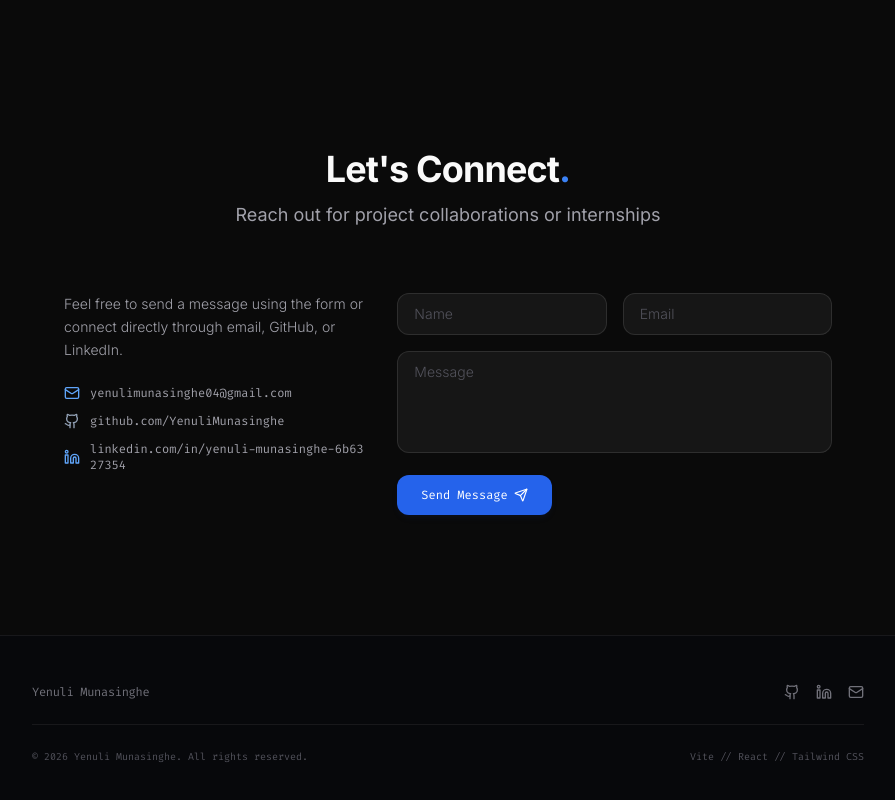
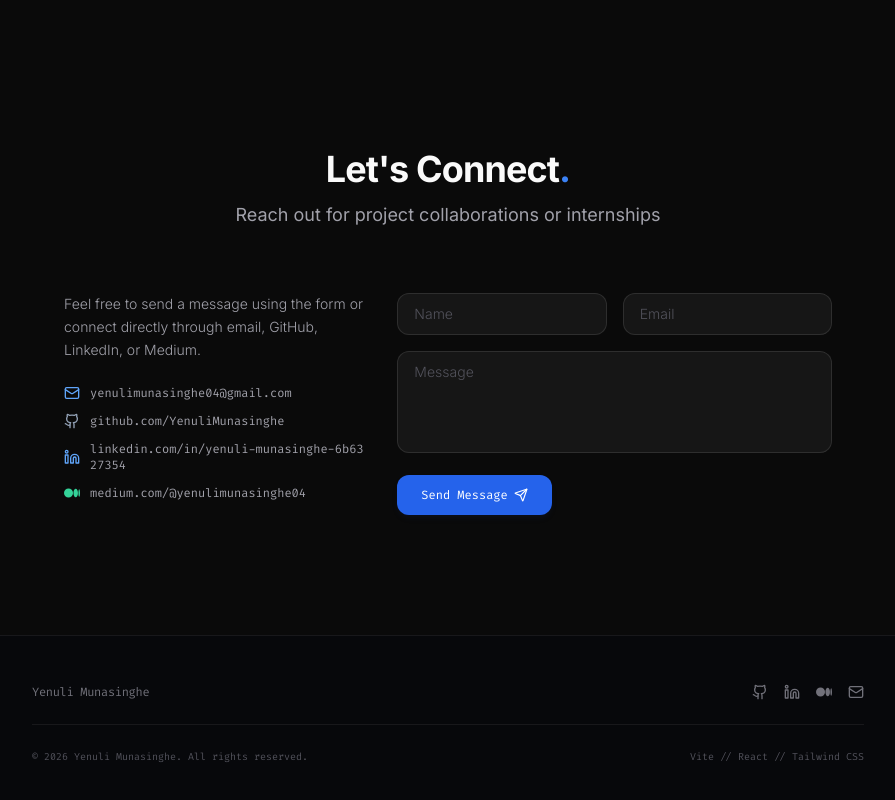
Before and after one commit to YenuliMunasinghe/personal-portfolio, a React (Vite) app: page / in a window 1280 px wide. Shown: the part 6186-6986 px from the top of the page, without its empty margins (192-1087 px from the left). Built offline with nearby package versions, Linux system fonts and the light colour scheme.

Commit message:
added social account link

```diff
--- a/src/components/Contact.jsx
+++ b/src/components/Contact.jsx
@@ -1,5 +1,6 @@
 import React, { useState } from 'react';
 import { Mail, Send, Github, Linkedin, Check } from 'lucide-react';
+import MediumIcon from './icons/MediumIcon';
 import { personalInfo } from '../data/portfolioData';
 
 export default function Contact() {
@@ -47,7 +48,7 @@ export default function Contact() {
           {/* Direct handles */}
           <div className="md:col-span-5 space-y-4">
             <p className="text-sm text-[#a1a1aa] leading-relaxed font-light">
-              Feel free to send a message using the form or connect directly through email, GitHub, or LinkedIn.
+              Feel free to send a message using the form or connect directly through email, GitHub, LinkedIn, or Medium.
             </p>
 
             <div className="space-y-3 pt-2 font-mono text-xs">
@@ -79,6 +80,18 @@ export default function Contact() {
                 <Linkedin className="w-4 h-4 text-blue-400 shrink-0" />
                 <span className="break-all">linkedin.com/in/yenuli-munasinghe-6b6327354</span>
               </a>
+
+              {personalInfo.medium && (
+                <a
+                  href={personalInfo.medium}
+                  target="_blank"
+                  rel="noopener noreferrer"
+                  className="flex items-center gap-2.5 text-[#a1a1aa] hover:text-emerald-400 transition-colors"
+                >
+                  <MediumIcon className="w-4 h-4 text-emerald-400 shrink-0" />
+                  <span className="break-all">{personalInfo.medium.replace(/^https?:\/\/(www\.)?/, '')}</span>
+                </a>
+              )}
             </div>
           </div>
 
--- a/src/components/Footer.jsx
+++ b/src/components/Footer.jsx
@@ -1,5 +1,6 @@
 import React from 'react';
 import { Github, Linkedin, Mail } from 'lucide-react';
+import MediumIcon from './icons/MediumIcon';
 import { personalInfo } from '../data/portfolioData';
 
 export default function Footer() {
@@ -34,6 +35,15 @@ export default function Footer() {
               <Linkedin className="w-4 h-4" />
             </a>
             <a
+              href={personalInfo.medium}
+              target="_blank"
+              rel="noopener noreferrer"
+              className="text-zinc-500 hover:text-emerald-400 transition-colors"
+              aria-label="Medium"
+            >
+              <MediumIcon className="w-4 h-4" />
+            </a>
+            <a
               href={`mailto:${personalInfo.email}`}
               className="text-zinc-500 hover:text-blue-400 transition-colors"
               aria-label="Gmail"
--- a/src/components/Hero.jsx
+++ b/src/components/Hero.jsx
@@ -1,5 +1,5 @@
 import React, { useState } from 'react';
-import { ArrowRight, Mail, Check, Copy, Github, Linkedin } from 'lucide-react';
+import { ArrowRight, Check, Copy } from 'lucide-react';
 import { personalInfo } from '../data/portfolioData';
 
 export default function Hero() {
--- /dev/null
+++ b/src/components/icons/MediumIcon.jsx
@@ -0,0 +1,16 @@
+import React from 'react';
+
+export default function MediumIcon({ className = "w-4 h-4", ...props }) {
+  return (
+    <svg
+      role="img"
+      viewBox="0 0 24 24"
+      fill="currentColor"
+      className={className}
+      xmlns="http://www.w3.org/2000/svg"
+      {...props}
+    >
+      <path d="M13.54 12a6.8 6.8 0 01-6.77 6.82A6.8 6.8 0 010 12a6.8 6.8 0 016.77-6.82A6.8 6.8 0 0113.54 12zM20.96 12c0 3.54-1.51 6.42-3.38 6.42-1.87 0-3.39-2.88-3.39-6.42s1.52-6.42 3.39-6.42 3.38 2.88 3.38 6.42M24 12c0 3.17-.53 5.75-1.19 5.75-.66 0-1.19-2.58-1.19-5.75 0-3.17.53-5.74 1.19-5.74.66 0 1.19 2.57 1.19 5.74" />
+    </svg>
+  );
+}
--- a/src/data/portfolioData.js
+++ b/src/data/portfolioData.js
@@ -8,6 +8,7 @@ export const personalInfo = {
   email: "yenulimunasinghe04@gmail.com",
   github: "https://github.com/YenuliMunasinghe",
   linkedin: "https://www.linkedin.com/in/yenuli-munasinghe-6b6327354/",
+  medium: "https://medium.com/@yenulimunasinghe04",
   resumeUrl: "#",
   profileImg: "/profile.jpg",
 };
```
